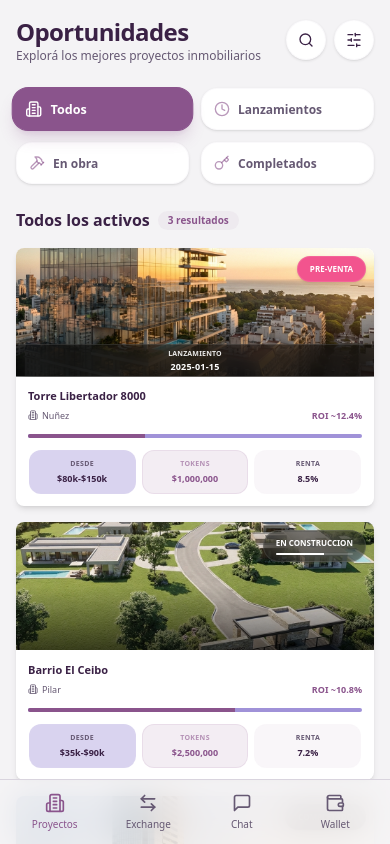
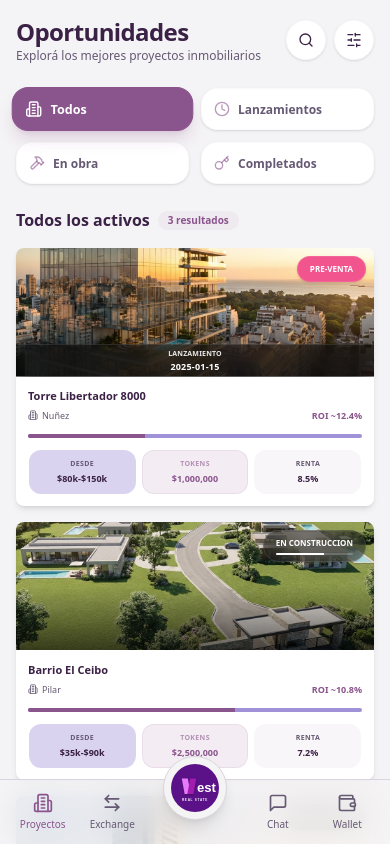
Before and after one commit to facundofierro/realinvest, a Next.js app in the folder apps/wallet/: page /invest in a window 390 px wide. Built offline with nearby package versions, Linux system fonts and the light colour scheme; no server answers.

Commit message:
feat(wallet): add vest logo to bottom nav and improve layout
refactor bottom nav to split items into left and right sections
add new vest logo component from ui package
update invest page grid responsiveness and max width

```diff
--- a/apps/wallet/src/components/bottom-nav.tsx
+++ b/apps/wallet/src/components/bottom-nav.tsx
@@ -1,6 +1,9 @@
 "use client";
 
-import { useState, useEffect } from "react";
+import {
+  useState,
+  useEffect,
+} from "react";
 import Link from "next/link";
 import { usePathname } from "next/navigation";
 import {
@@ -10,39 +13,77 @@
   Wallet,
 } from "lucide-react";
 import { cn } from "@repo/ui/lib/utils";
+import { VestLogo } from "@repo/ui/components/brand/vest-logo";
 
 export function BottomNav() {
   const pathname = usePathname();
-  const [isHidden, setIsHidden] = useState(false);
+  const [isHidden, setIsHidden] =
+    useState(false);
 
   useEffect(() => {
-    const handleStoryActive = (e: Event) => {
-      setIsHidden((e as CustomEvent).detail);
+    const handleStoryActive = (
+      e: Event
+    ) => {
+      setIsHidden(
+        (e as CustomEvent).detail
+      );
     };
 
-    window.addEventListener("story-active", handleStoryActive);
-    return () => window.removeEventListener("story-active", handleStoryActive);
+    window.addEventListener(
+      "story-active",
+      handleStoryActive
+    );
+    return () =>
+      window.removeEventListener(
+        "story-active",
+        handleStoryActive
+      );
   }, []);
 
-  const isActive = (path: string) => pathname === path;
+  const isActive = (path: string) =>
+    pathname === path;
 
-  const navItems = [
-    { href: "/invest", label: "Proyectos", icon: Building2 },
-    { href: "/exchange", label: "Exchange", icon: ArrowLeftRight },
-    { href: "/chat", label: "Chat", icon: MessageSquare },
-    { href: "/assets", label: "Wallet", icon: Wallet },
+  const leftNavItems = [
+    {
+      href: "/invest",
+      label: "Proyectos",
+      icon: Building2,
+    },
+    {
+      href: "/exchange",
+      label: "Exchange",
+      icon: ArrowLeftRight,
+    },
+  ];
+
+  const rightNavItems = [
+    {
+      href: "/chat",
+      label: "Chat",
+      icon: MessageSquare,
+    },
+    {
+      href: "/assets",
+      label: "Wallet",
+      icon: Wallet,
+    },
   ];
 
   return (
     <nav
       className={cn(
         "fixed bottom-0 left-0 right-0 border-t bg-background/80 backdrop-blur-lg pb-safe z-50 transition-transform duration-300",
-        isHidden ? "translate-y-full" : "translate-y-0"
+        isHidden
+          ? "translate-y-full"
+          : "translate-y-0"
       )}
     >
-      <div className="flex items-center justify-around h-16 max-w-md mx-auto px-2">
-        {navItems.map((item) => {
-          const active = isActive(item.href);
+      <div className="flex items-center justify-around h-16 max-w-md mx-auto px-2 relative">
+        <div className="flex items-center justify-around w-full mr-12">
+          {leftNavItems.map((item) => {
+            const active = isActive(
+              item.href
+            );
             const Icon = item.icon;
 
             return (
@@ -57,11 +98,50 @@
                 )}
               >
                 <Icon className="h-5 w-5" />
-              <span className="text-[10px] font-medium">{item.label}</span>
+                <span className="text-[10px] font-medium">
+                  {item.label}
+                </span>
               </Link>
             );
           })}
         </div>
+
+        <div className="absolute left-1/2 -translate-x-1/2 -top-6">
+          <Link
+            href="/"
+            className="flex items-center justify-center w-16 h-16 rounded-full bg-background border shadow-lg transition-transform hover:scale-105 active:scale-95 overflow-hidden"
+          >
+            <VestLogo className="w-12 h-12" />
+          </Link>
+        </div>
+
+        <div className="flex items-center justify-around w-full ml-12">
+          {rightNavItems.map((item) => {
+            const active = isActive(
+              item.href
+            );
+            const Icon = item.icon;
+
+            return (
+              <Link
+                key={item.href}
+                href={item.href}
+                className={cn(
+                  "flex flex-col items-center justify-center w-full h-full space-y-1 transition-colors",
+                  active
+                    ? "text-primary"
+                    : "text-muted-foreground hover:text-foreground"
+                )}
+              >
+                <Icon className="h-5 w-5" />
+                <span className="text-[10px] font-medium">
+                  {item.label}
+                </span>
+              </Link>
+            );
+          })}
+        </div>
+      </div>
     </nav>
   );
 }
--- a/apps/wallet/src/components/pages/invest-page.tsx
+++ b/apps/wallet/src/components/pages/invest-page.tsx
@@ -131,7 +131,7 @@
     }, [selectedCategory, projects]);
 
   return (
-    <div className="overflow-x-hidden p-4 pb-32 mx-auto space-y-6 max-w-2xl duration-500 animate-in fade-in">
+    <div className="overflow-x-hidden p-4 pb-32 mx-auto space-y-6 max-w-7xl duration-500 animate-in fade-in">
       {/* Header */}
       <div className="flex justify-between items-center">
         <div>
@@ -210,7 +210,7 @@
           </h2>
         </div>
 
-        <div className="grid grid-cols-1 min-[500px]:grid-cols-2 gap-4">
+        <div className="grid grid-cols-1 gap-4 sm:grid-cols-2 lg:grid-cols-3">
           {filteredProjects.map(
             (project) => (
               <Link
--- /dev/null
+++ b/packages/ui/src/components/brand/vest-logo.tsx
@@ -0,0 +1,91 @@
+/* eslint-disable react/prop-types */
+import * as React from "react";
+import { cn } from "../../lib/utils";
+
+export type VestLogoProps =
+  React.SVGProps<SVGSVGElement>;
+
+export function VestLogo({
+  className,
+  ...props
+}: VestLogoProps) {
+  return (
+    <svg
+      xmlns="http://www.w3.org/2000/svg"
+      viewBox="0 0 200 200"
+      className={cn(
+        "w-40 h-40",
+        className
+      )}
+      {...props}
+    >
+      <defs>
+        <filter
+          id="v-shadow"
+          x="-20%"
+          y="-20%"
+          width="140%"
+          height="140%"
+        >
+          <feDropShadow
+            dx="0"
+            dy="4"
+            stdDeviation="4"
+            floodColor="black"
+            floodOpacity="0.25"
+          />
+        </filter>
+      </defs>
+
+      {/* Background Circle */}
+      <circle
+        cx="100"
+        cy="100"
+        r="100"
+        fill="#5B1187"
+      />
+
+      {/* V Shape Group */}
+      <g filter="url(#v-shadow)">
+        {/* Left stroke (Lighter Pink) */}
+        <path
+          d="M45 60 L70 60 L82 125 L57 125 Z"
+          fill="#E879F9"
+        />
+        {/* Right stroke (Darker Purple) */}
+        <path
+          d="M80 60 L105 60 L93 125 L68 125 Z"
+          fill="#A21CAF"
+        />
+      </g>
+
+      {/* Text "est" */}
+      <text
+        x="108"
+        y="115"
+        fill="white"
+        fontSize="55"
+        fontWeight="bold"
+        fontFamily="Arial, sans-serif"
+        textAnchor="start"
+      >
+        est
+      </text>
+
+      {/* Text "REAL STATE" */}
+      <text
+        x="100"
+        y="155"
+        fill="white"
+        fontSize="13"
+        fontWeight="600"
+        fontFamily="Arial, sans-serif"
+        textAnchor="middle"
+        letterSpacing="3"
+        className="uppercase"
+      >
+        Real State
+      </text>
+    </svg>
+  );
+}
```
Lines whose indentation alone changed are shown as unchanged.
